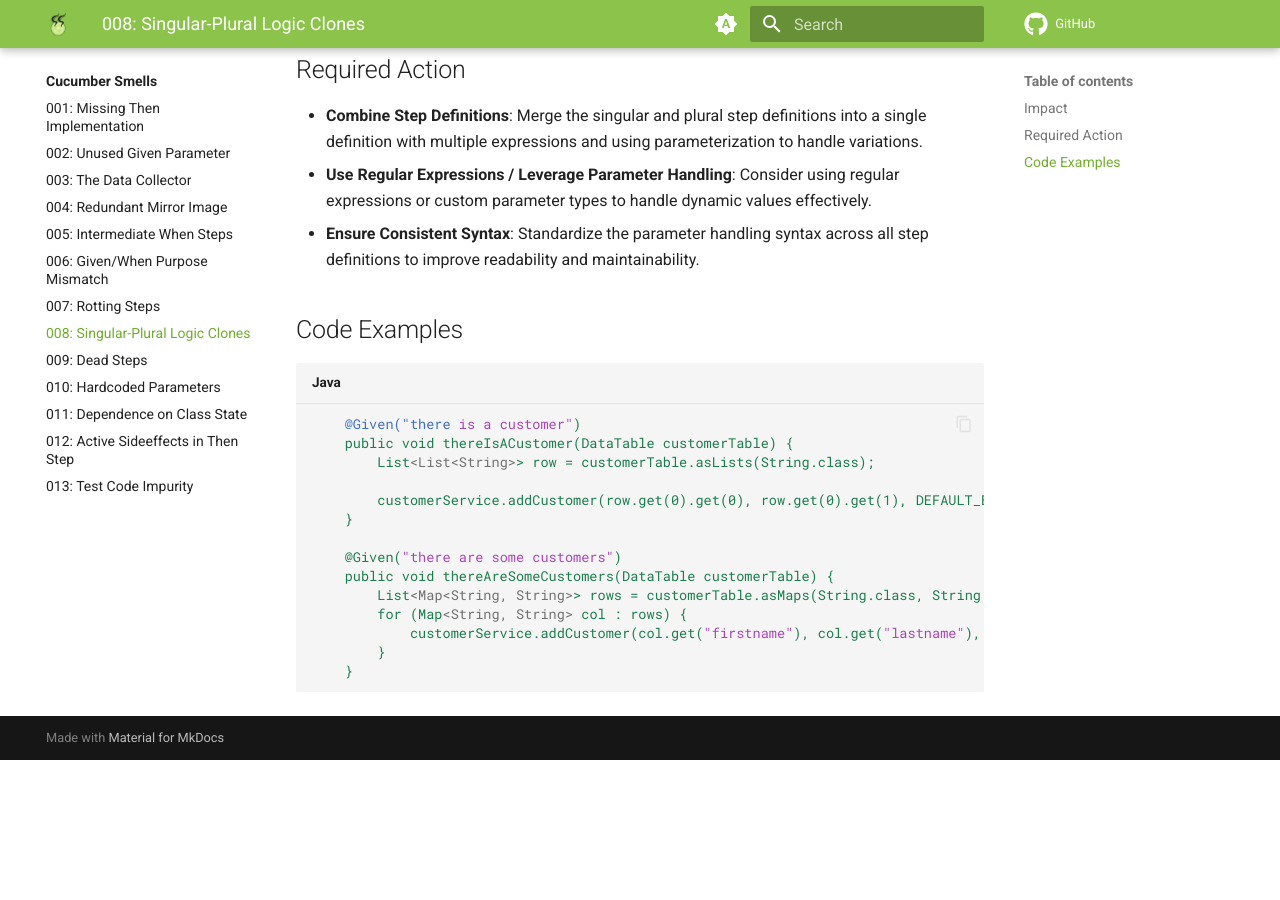
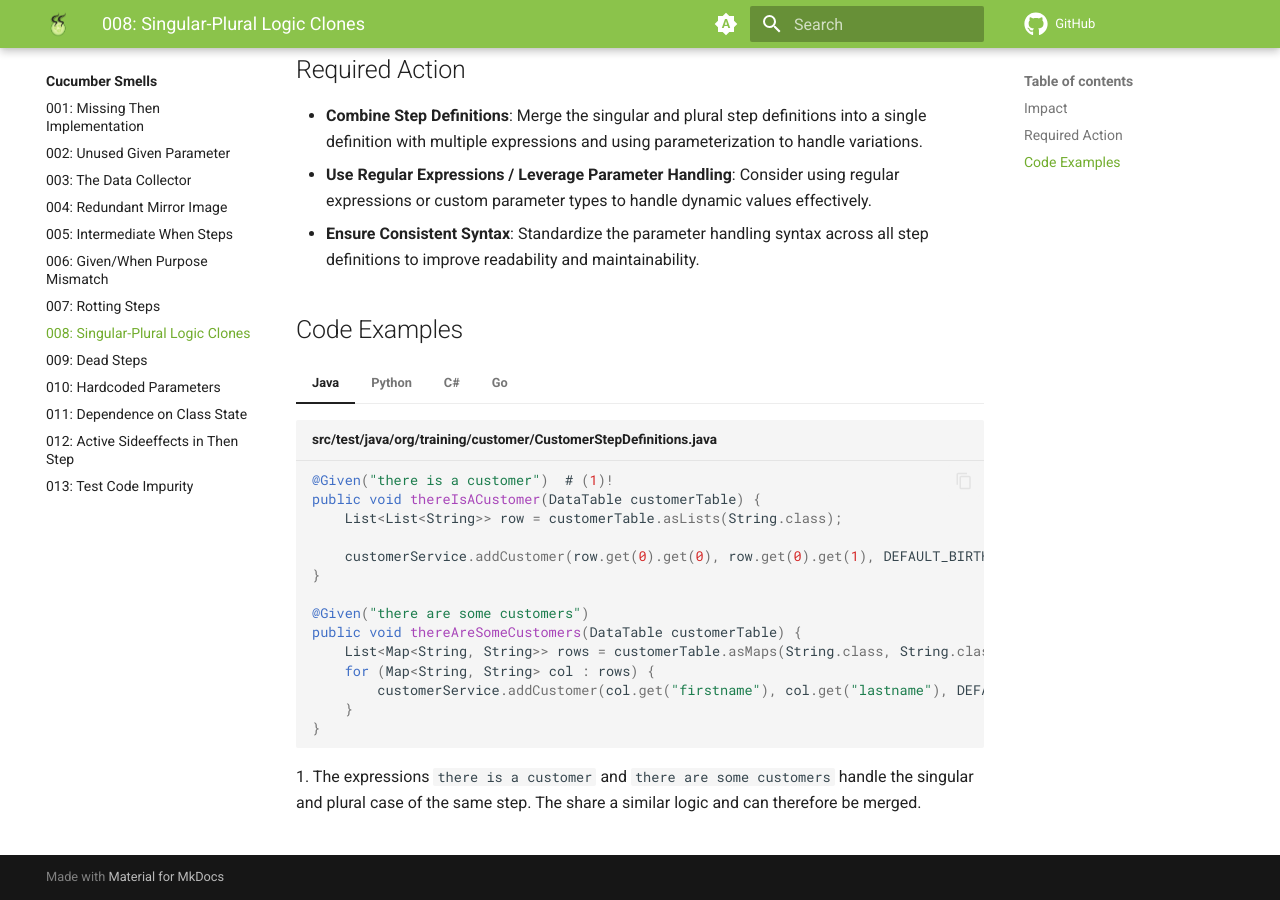
Before and after one commit to Cucumber-Diseases/cucumber-diseases.github.io, an MkDocs documentation site: the page built from docs/smells/008-singular-plural-logic-clones.md, in a window 1280 px wide and 900 px high, scrolled down 808 px. Built offline with MkDocs 1.6.1 and Material for MkDocs 9.7.7, drawn with Linux system fonts in a browser that asks for light colours; before the commit the page ends 1568 px from its top, so only the background shows below that.

Commit message:
add and describe example

````diff
--- a/docs/smells/008-singular-plural-logic-clones.md
+++ b/docs/smells/008-singular-plural-logic-clones.md
@@ -25,9 +25,9 @@ This code smell occurs when there are multiple, nearly identical implementations
 
 
 ## Code Examples
-
-```gherkin title="Java"
-    @Given("there is a customer")
+=== "Java"
+    ```java title="src/test/java/org/training/customer/CustomerStepDefinitions.java"
+    @Given("there is a customer")  # (1)!
     public void thereIsACustomer(DataTable customerTable) {
         List<List<String>> row = customerTable.asLists(String.class);
 
@@ -41,4 +41,20 @@ This code smell occurs when there are multiple, nearly identical implementations
             customerService.addCustomer(col.get("firstname"), col.get("lastname"), DEFAULT_BIRTHDAY);
         }
     }
-```
+    ```
+    1. The expressions `there is a customer` and `there are some customers` handle the singular and plural case of the same step. The share a similar logic and can therefore be merged.
+
+=== "Python"
+    ```python title="features/steps/steps.py"
+
+    ```
+
+=== "C#"
+    ```csharp title="CucumberDiseases.Specs/StepDefinitions/CustomerStepDefinitions.cs"
+
+    ```
+
+=== "Go"
+    ```go title="customer_test.go"
+
+    ```
````
